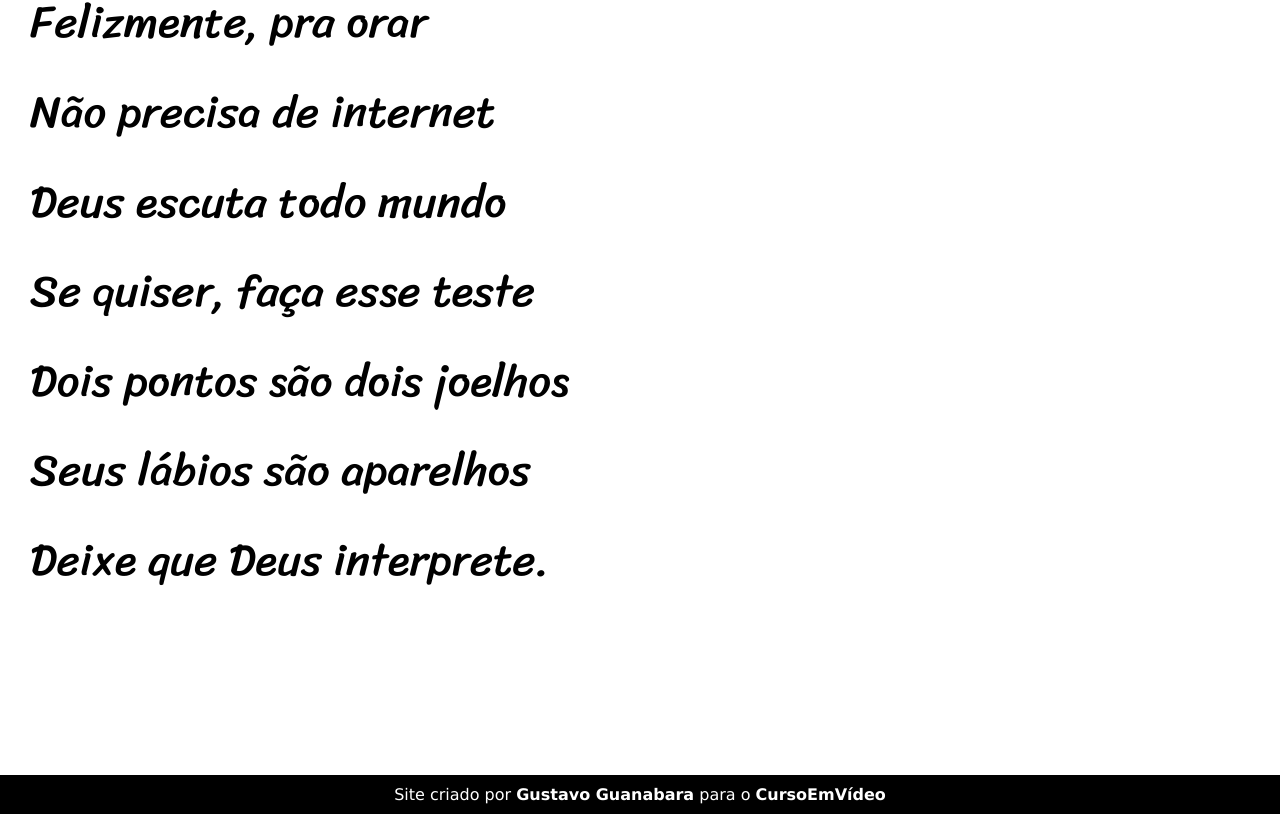
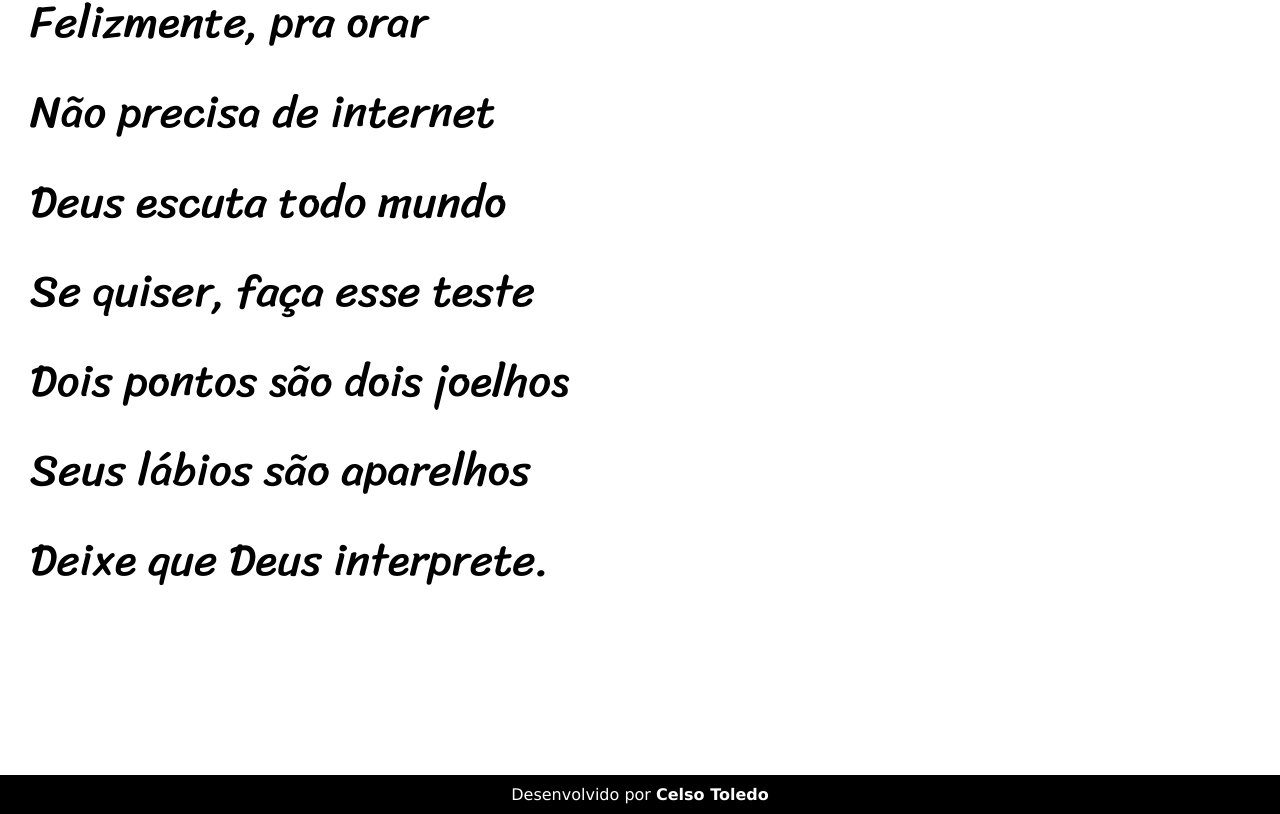
Before and after one commit to celsortc/projeto-cordel, a plain HTML site: page index.html in a window 1280 px wide. Shown: the part 5143-5957 px from the top of the page. Drawn offline with Linux system fonts and the light colour scheme.

Commit message:
Update index.html

```diff
--- a/index.html
+++ b/index.html
@@ -98,7 +98,7 @@
         </section>
     </main>
     <footer>
-        Site criado por <a href="https://google.com" target="blank">Gustavo Guanabara</a> para o <a href="https://google.com" target="blank">CursoEmVídeo</a>
+        Desenvolvido por <a href="https://www.linkedin.com/in/celsotoledo1/" target="_blank">Celso Toledo</a>
     </footer>
 </body>
 </html>
```
